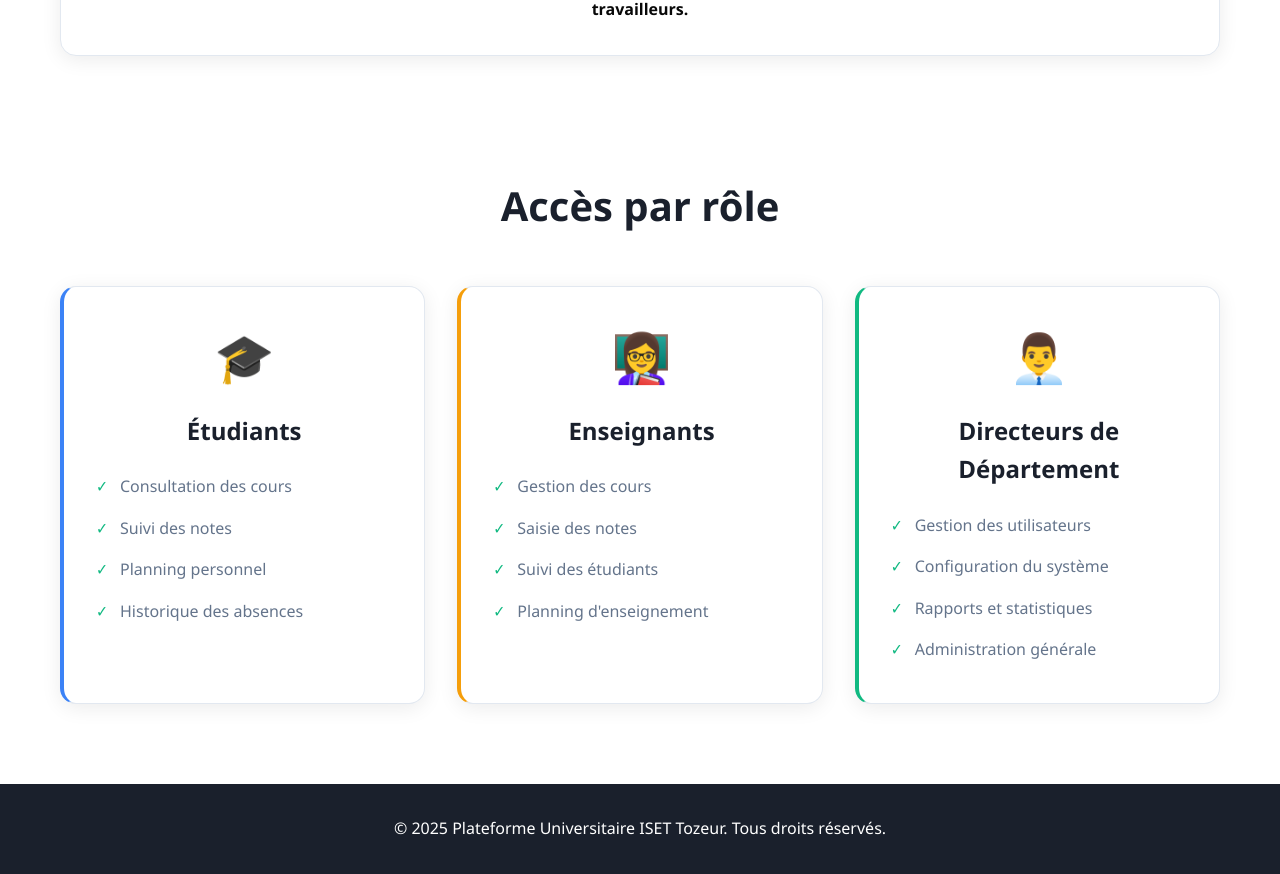
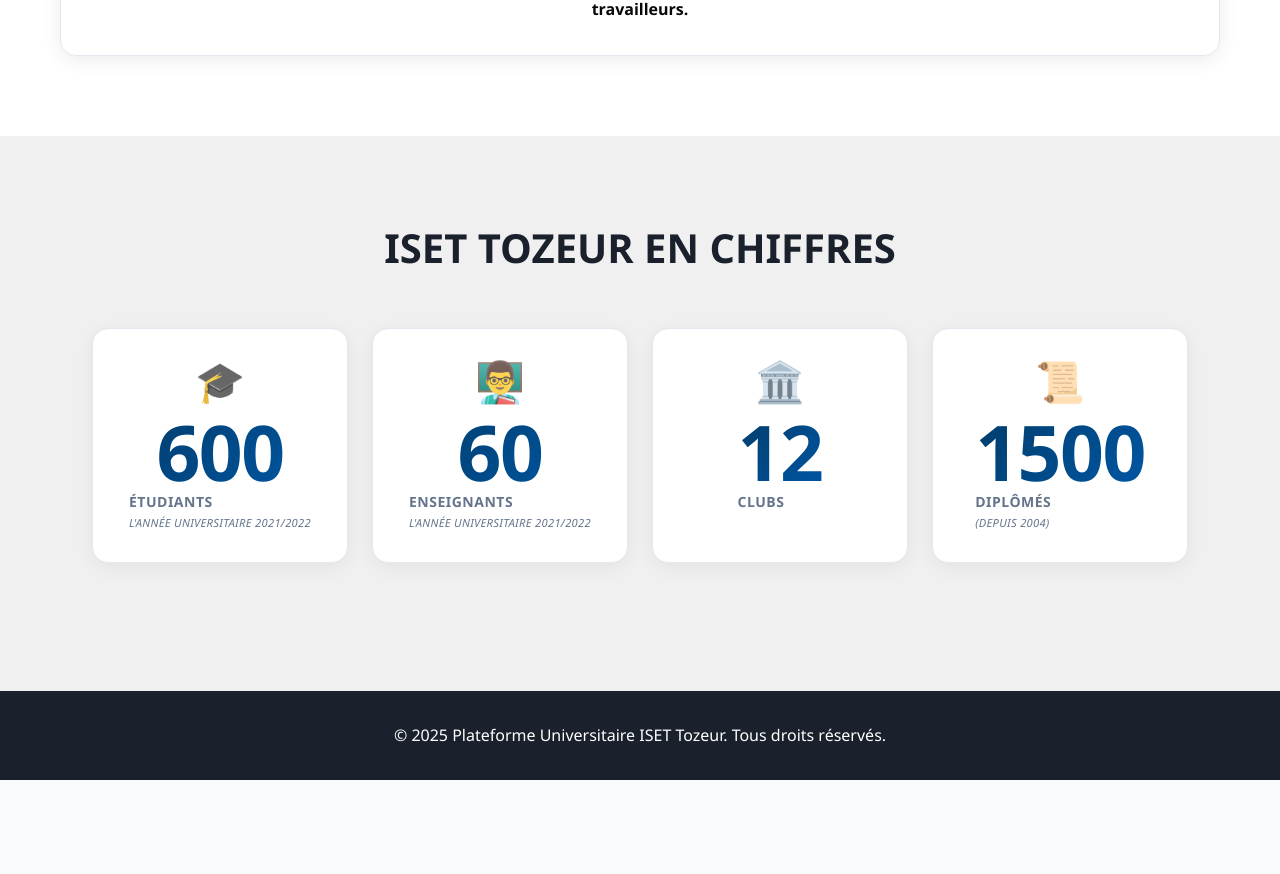
Before and after one commit to KhaledZeineb/university-management-platform1, a React (Create React App) app in the folder frontend/front/: page / in a window 1280 px wide. Shown: the part 1140-2014 px from the top of the page. After the commit the page ends 1920 px from the top, so only its background shows below. Built offline with nearby package versions, Linux system fonts and the light colour scheme; no server answers.

Commit message:
frontfixes

```diff
--- a/frontend/front/src/components/LandingPage.css
+++ b/frontend/front/src/components/LandingPage.css
@@ -66,8 +66,6 @@
   display: flex;
   align-items: center;
   gap: 1rem;
-
-
   padding: 0.5rem 1rem;
   border-radius: 12px;
 }
@@ -161,7 +159,7 @@
 }
 
 /* Features Section */
-.features-section, .roles-section {
+.features-section {
   padding: 5rem 0;
   background: white;
   padding-top: 3%;
@@ -175,14 +173,14 @@
   color: #1a202c;
 }
 
-.features-grid, .roles-grid {
+.features-grid {
   display: grid;
   grid-template-columns: repeat(auto-fit, minmax(280px, 1fr));
   gap: 2rem;
   margin-top: 2rem;
 }
 
-.feature-card, .role-card {
+.feature-card {
   background: white;
   padding: 2rem;
   border-radius: 16px;
@@ -192,17 +190,17 @@
   border: 1px solid #e2e8f0;
 }
 
-.feature-card:hover, .role-card:hover {
+.feature-card:hover {
   transform: translateY(-4px);
   box-shadow: 0 8px 30px rgba(0,0,0,0.12);
 }
 
-.feature-icon, .role-icon {
+.feature-icon {
   font-size: 3rem;
   margin-bottom: 1rem;
 }
 
-.feature-card h3, .role-card h3 {
+.feature-card h3 {
   font-size: 1.5rem;
   font-weight: 600;
   margin-bottom: 1rem;
@@ -215,29 +213,121 @@
   font-weight: bold;
 }
 
-/* Role Cards */
-.role-card.student { border-left: 4px solid #3b82f6; }
-.role-card.teacher { border-left: 4px solid #f59e0b; }
-.role-card.admin { border-left: 4px solid #10b981; }
+/* Statistics Section */
+.statistics-section {
+  padding: 5rem 0;
+  background: #f0f0f0;
+}
 
-.role-card ul {
-  list-style: none;
+.stats-grid {
+  display: grid;
+  grid-template-columns: repeat(auto-fit, minmax(280px, 1fr));
+  gap: 2rem;
+  max-width: 1400px;
+  margin: 0 auto;
+  padding: 0 2rem;
+}
+
+.stat-card {
+  display: flex;
+  flex-direction: column;
+  align-items: center;
+  gap: 1.5rem;
+  padding: 2.5rem 2rem;
+  background: white;
+  border-radius: 16px;
+  transition: all 0.3s cubic-bezier(0.4, 0, 0.2, 1);
+  box-shadow: 0 2px 10px rgba(0,0,0,0.08);
+  border-left: 4px solid transparent;
+  position: relative;
+  overflow: hidden;
+}
+
+.stat-card::before {
+  content: '';
+  position: absolute;
+  top: 0;
+  left: 0;
+  width: 4px;
+  height: 100%;
+  background: linear-gradient(180deg, #003d6b 0%, #0056a3 100%);
+  transform: scaleY(0);
+  transition: transform 0.3s ease;
+}
+
+.stat-card:hover::before {
+  transform: scaleY(1);
+}
+
+.stat-card:hover {
+  transform: translateY(-8px);
+  box-shadow: 0 12px 35px rgba(0, 61, 107, 0.15);
+}
+
+.stat-bottom {
+  display: flex;
+  align-items: center;
+  gap: 1rem;
+  width: 100%;
+  justify-content: center;
+}
+
+.stat-icon {
+  font-size: 3.5rem;
+  flex-shrink: 0;
+  line-height: 1;
+}
+
+.stat-info {
+  display: flex;
+  flex-direction: column;
+  gap: 0.2rem;
   text-align: left;
 }
 
-.role-card li {
-  padding: 0.5rem 0;
-  color: #64748b;
-  position: relative;
-  padding-left: 1.5rem;
+.stat-content {
+  display: flex;
+  flex-direction: column;
+  gap: 0.25rem;
 }
 
-.role-card li:before {
-  content: '✓';
-  position: absolute;
-  left: 0;
-  color: #10b981;
-  font-weight: bold;
+.stat-number {
+  font-size: clamp(3.5rem, 6vw, 5rem);
+  font-weight: 900;
+  background: linear-gradient(135deg, #003d6b 0%, #0056a3 100%);
+  -webkit-background-clip: text;
+  -webkit-text-fill-color: transparent;
+  background-clip: text;
+  line-height: 0.9;
+  margin: 0;
+  letter-spacing: -0.02em;
+  font-variant-numeric: tabular-nums;
+  transition: all 0.4s ease;
+  text-align: center;
+}
+
+.stat-card:hover .stat-number {
+  transform: scale(1.08);
+  filter: drop-shadow(0 4px 8px rgba(0, 61, 107, 0.2));
+}
+
+.stat-label {
+  font-size: 0.95rem;
+  font-weight: 700;
+  color: #1a202c;
+  margin: 0;
+  letter-spacing: 0.5px;
+  text-transform: uppercase;
+  line-height: 1.2;
+}
+
+.stat-sublabel {
+  font-size: 0.7rem;
+  color: #64748b;
+  letter-spacing: 0.3px;
+  margin-top: 0.1rem;
+  font-style: italic;
+  line-height: 1.2;
 }
 
 /* Footer */
@@ -271,11 +361,60 @@
     align-items: center;
   }
 
-  .features-grid, .roles-grid {
+  .features-grid, .stats-grid {
     grid-template-columns: 1fr;
+    gap: 1.5rem;
   }
 
   .section-title {
     font-size: 2rem;
   }
+
+  .stat-card {
+    padding: 2rem 1.5rem;
+    gap: 1.2rem;
+  }
+
+  .stat-number {
+    font-size: 3.5rem;
+  }
+
+  .stat-icon {
+    font-size: 3rem;
+  }
+
+  .stat-label {
+    font-size: 0.85rem;
+  }
+
+  .stat-bottom {
+    flex-direction: row;
+    gap: 0.8rem;
+  }
 }
+
+@media (max-width: 480px) {
+  .stat-card {
+    padding: 1.8rem 1.2rem;
+  }
+
+  .stat-number {
+    font-size: 3rem;
+  }
+
+  .stat-icon {
+    font-size: 2.5rem;
+  }
+
+  .stat-label {
+    font-size: 0.8rem;
+  }
+
+  .stat-sublabel {
+    font-size: 0.65rem;
+  }
+
+  .stat-bottom {
+    gap: 0.6rem;
+  }
+}
--- a/frontend/front/src/components/LandingPage.jsx
+++ b/frontend/front/src/components/LandingPage.jsx
@@ -129,22 +129,21 @@ const LandingPage = () => {
         </div>
       </section>
 
-      {/* Roles Section */}
-      <section className="roles-section" aria-labelledby="roles-title">
+      {/* Statistics Section */}
+      <section className="statistics-section" aria-labelledby="stats-title">
         <div className="container">
-          <h2 id="roles-title" className="section-title">Accès par rôle</h2>
-          <div className="roles-grid">
-            {ROLES.map((role, index) => (
-              <article key={index} className={`role-card ${role.className}`}>
-                <div className="role-icon" aria-hidden="true">
-                  {role.icon}
+          <h2 id="stats-title" className="section-title">ISET TOZEUR EN CHIFFRES</h2>
+          <div className="stats-grid">
+            {STATISTICS.map((stat, index) => (
+              <article key={index} className="stat-card">
+                <div className="stat-icon" aria-hidden="true">
+                  {stat.icon}
                 </div>
-                <h3>{role.title}</h3>
-                <ul>
-                  {role.features.map((item, idx) => (
-                    <li key={idx}>{item}</li>
-                  ))}
-                </ul>
+                <div className="stat-content">
+                  <div className="stat-number">{stat.number}</div>
+                  <div className="stat-label">{stat.label}</div>
+                  {stat.sublabel && <div className="stat-sublabel">{stat.sublabel}</div>}
+                </div>
               </article>
             ))}
           </div>
@@ -163,49 +162,36 @@ const LandingPage = () => {
 
 // Constants
 const FEATURES = [
-
   {
     icon: <Info className="w-6 h-6 text-blue-600" />,
-
     description: "L'Institut Supérieur des Etudes Technologiques de Tozeur a été créé par le décret 2004-2204 du 14 septembre 2004. Les cours ont démarré le 16 septembre 2004. Il fait partie d'un réseau d'établissements. Il s'agit du premier établissement d'enseignement supérieur dans la région, il a donc pour mission et pour responsabilité de répondre aux besoins en formation continue et d'ouvrir les horizons aux travailleurs."
   }
-
-
 ];
 
-const ROLES = [
+const STATISTICS = [
   {
     icon: '🎓',
-    title: 'Étudiants',
-    className: 'student',
-    features: [
-      'Consultation des cours',
-      'Suivi des notes',
-      'Planning personnel',
-      'Historique des absences'
-    ]
+    number: '600',
+    label: 'ÉTUDIANTS',
+    sublabel: "L'ANNÉE UNIVERSITAIRE 2021/2022"
   },
   {
-    icon: '👩‍🏫',
-    title: 'Enseignants',
-    className: 'teacher',
-    features: [
-      'Gestion des cours',
-      'Saisie des notes',
-      'Suivi des étudiants',
-      'Planning d\'enseignement'
-    ]
+    icon: '👨‍🏫',
+    number: '60',
+    label: 'ENSEIGNANTS',
+    sublabel: "L'ANNÉE UNIVERSITAIRE 2021/2022"
   },
   {
-    icon: '👨‍💼',
-    title: 'Directeurs de Département',
-    className: 'admin',
-    features: [
-      'Gestion des utilisateurs',
-      'Configuration du système',
-      'Rapports et statistiques',
-      'Administration générale'
-    ]
+    icon: '🏛️',
+    number: '12',
+    label: 'CLUBS',
+    sublabel: null
+  },
+  {
+    icon: '📜',
+    number: '1500',
+    label: 'DIPLÔMÉS',
+    sublabel: '(DEPUIS 2004)'
   }
 ];
 
```
